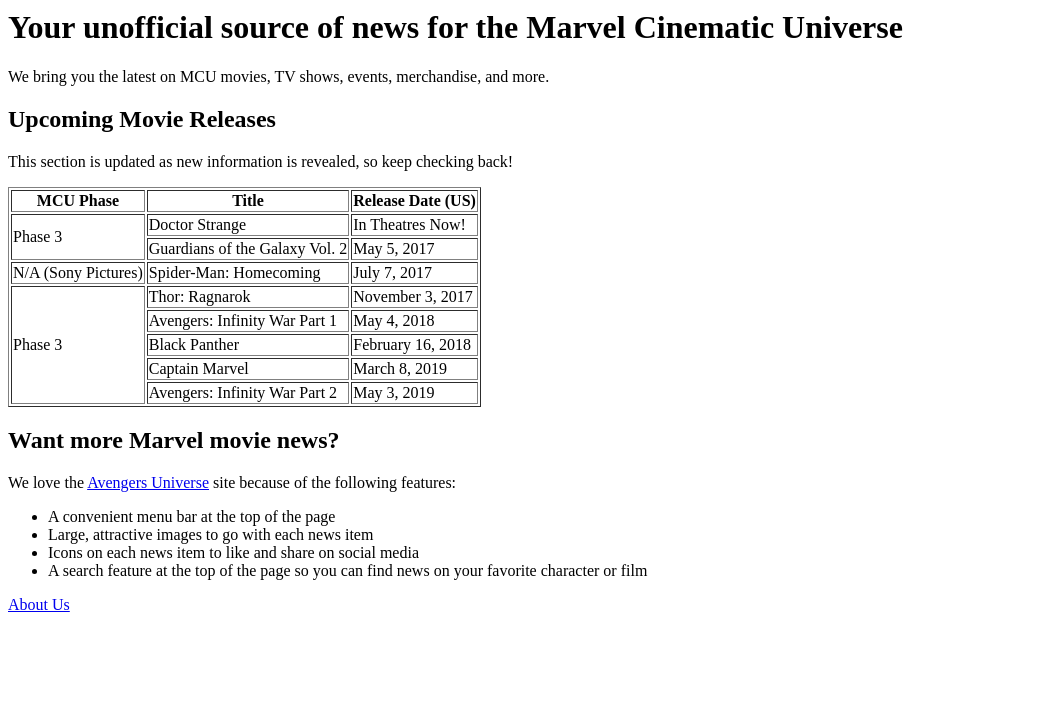
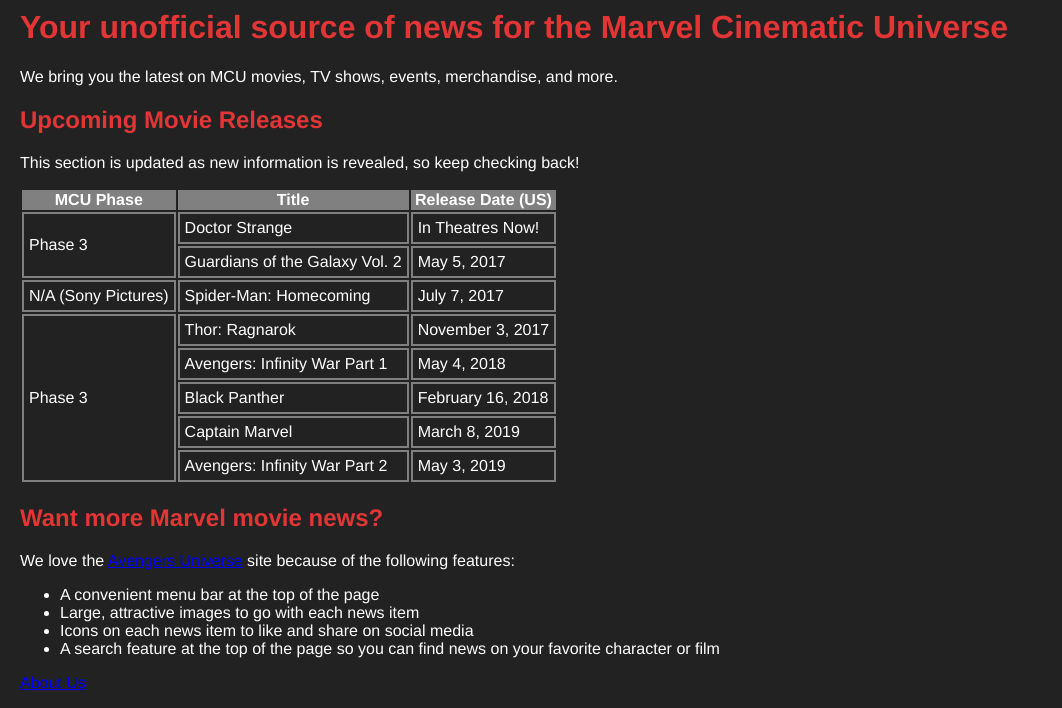
Before and after one commit to b-forster/marvel, a plain HTML site: page index.html in a window 1280 px wide. Shown: the part 174-882 px from the top of the page, without its empty margins (0-1062 px from the left). Before the commit the page ends 804 px from the top, so only its background shows below. Drawn offline with Linux system fonts and the light colour scheme.

Commit message:
background, font, and table styles

```diff
--- a/index.html
+++ b/index.html
@@ -1,9 +1,10 @@
 <!DOCTYPE html>
 <head>
+	<link rel="stylesheet" type="text/css" href="style.css">
 	<title>Marvel Movie Portal</title>
 </head>
 <body>
-	<div>
+	<div class="header">
 		<img src="Marvel-logo3.png" width="404" height="150" alt="Marvel Movie Portal">
 		<h1>Your unofficial source of news for the Marvel Cinematic Universe</h1>
 		<p>We bring you the latest on MCU movies, TV shows, events, merchandise, and more.</p>
@@ -12,7 +13,7 @@
 	<div>
 		<h2>Upcoming Movie Releases</h2>
 		<p>This section is updated as new information is revealed, so keep checking back!</p>
-		<table border=1>
+		<table>
 			<tr>
 				<th>MCU Phase</th>
 				<th>Title</th>
--- /dev/null
+++ b/style.css
@@ -0,0 +1,33 @@
+body{
+
+	background-color:#222222;
+	font-family:Helvetica;
+	color:white;
+	margin-left: 20px;
+}
+
+h1, h2, h3{
+	color:#e23636;
+}
+
+td, tr{
+	padding:5px;
+	border:2px solid gray;
+}
+
+th{
+
+	background-color: gray;
+}
+
+a:link{
+	color:blue;
+}
+
+a:hover{
+	color:yellow;
+}
+
+a:visited{
+	color:lightblue;
+}
```
Also changed, not shown: about.html (+6 -0 lines), Marvel-logo3.png.
